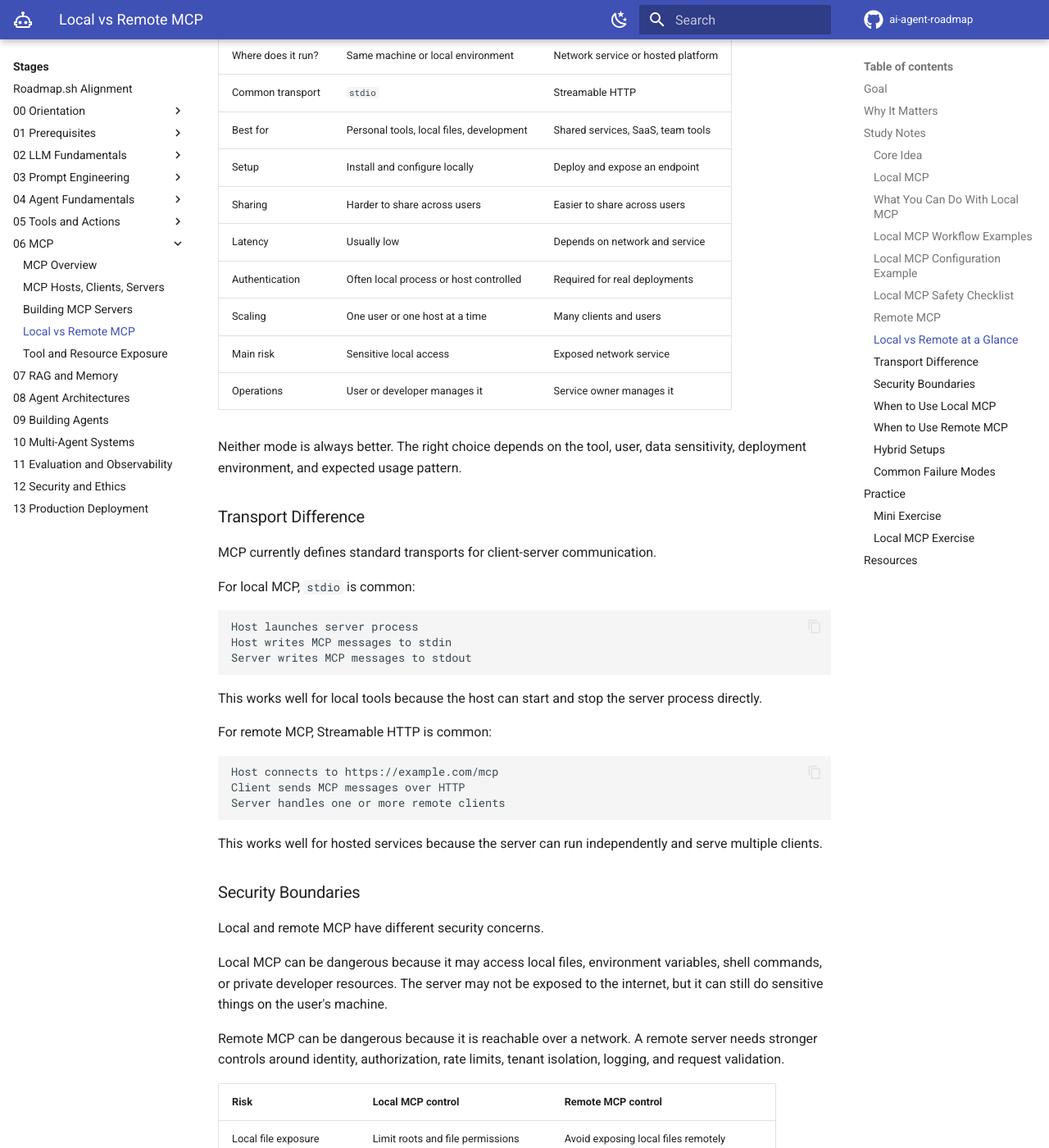
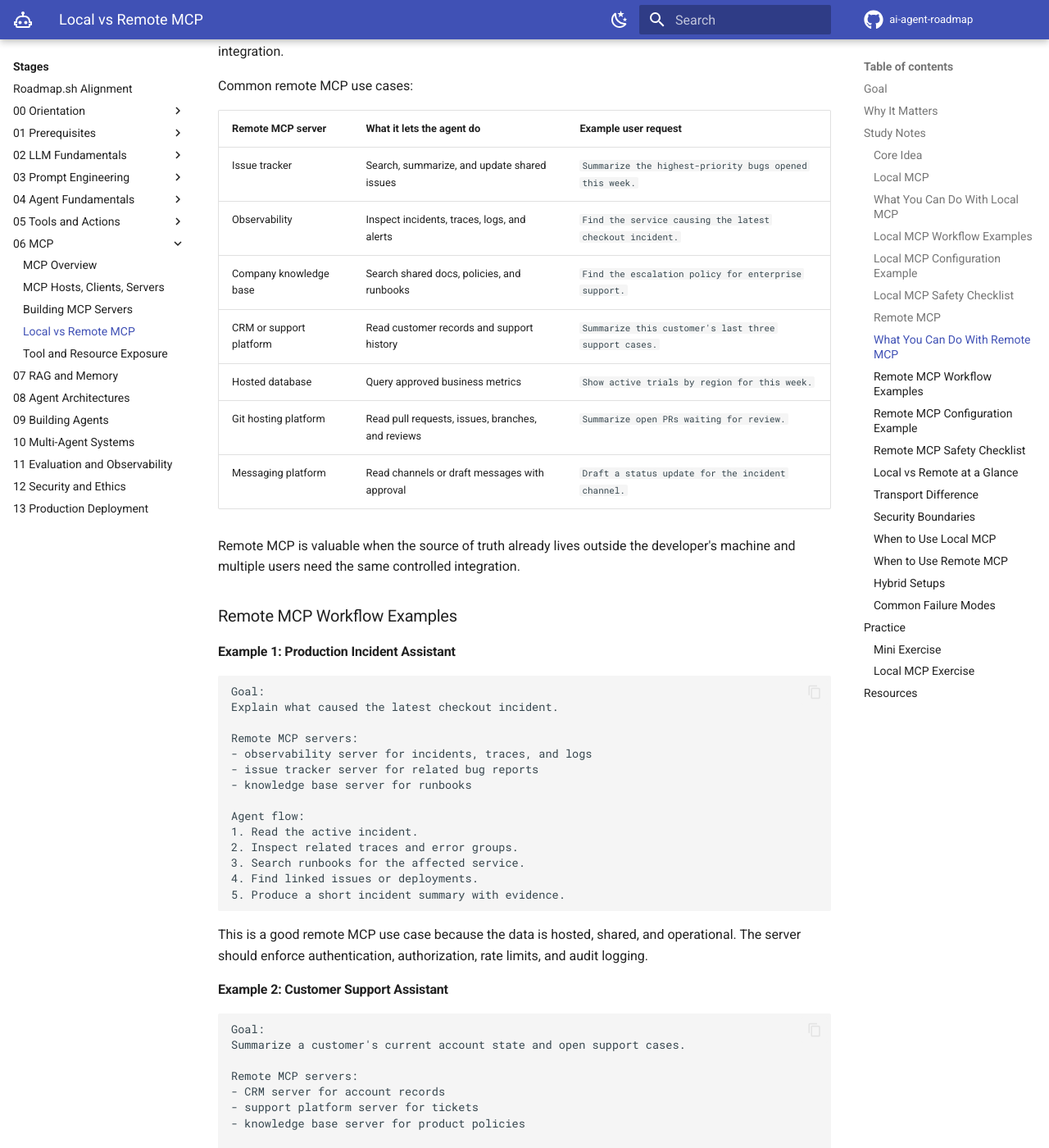
Before and after one commit to AceronX/ai-agent-roadmap, an MkDocs documentation site: the page built from docs/stages/06-mcp/local-vs-remote-mcp/index.md, in a window 1280 px wide and 1400 px high, scrolled down 6442 px. Shown: the whole window at 82% size. Built offline with MkDocs 1.6.1 and Material for MkDocs 9.7.7, drawn with Linux system fonts in a browser that asks for light colours; comment, search, counter and statistics services are not loaded; some of the changed text lies outside the part shown.

Commit message:
Expand remote MCP examples

````diff
--- a/docs/stages/06-mcp/local-vs-remote-mcp/index.md
+++ b/docs/stages/06-mcp/local-vs-remote-mcp/index.md
@@ -277,6 +277,164 @@
 it also introduces network, authentication, authorization, deployment, scaling,
 and monitoring concerns.
 
+### What You Can Do With Remote MCP
+
+Remote MCP is useful when the assistant needs a shared service instead of local
+machine context. The server runs independently, usually behind HTTPS, and many
+hosts or users can connect to the same integration.
+
+Common remote MCP use cases:
+
+| Remote MCP server | What it lets the agent do | Example user request |
+| --- | --- | --- |
+| Issue tracker | Search, summarize, and update shared issues | `Summarize the highest-priority bugs opened this week.` |
+| Observability | Inspect incidents, traces, logs, and alerts | `Find the service causing the latest checkout incident.` |
+| Company knowledge base | Search shared docs, policies, and runbooks | `Find the escalation policy for enterprise support.` |
+| CRM or support platform | Read customer records and support history | `Summarize this customer's last three support cases.` |
+| Hosted database | Query approved business metrics | `Show active trials by region for this week.` |
+| Git hosting platform | Read pull requests, issues, branches, and reviews | `Summarize open PRs waiting for review.` |
+| Messaging platform | Read channels or draft messages with approval | `Draft a status update for the incident channel.` |
+
+Remote MCP is valuable when the source of truth already lives outside the
+developer's machine and multiple users need the same controlled integration.
+
+### Remote MCP Workflow Examples
+
+#### Example 1: Production Incident Assistant
+
+```text
+Goal:
+Explain what caused the latest checkout incident.
+
+Remote MCP servers:
+- observability server for incidents, traces, and logs
+- issue tracker server for related bug reports
+- knowledge base server for runbooks
+
+Agent flow:
+1. Read the active incident.
+2. Inspect related traces and error groups.
+3. Search runbooks for the affected service.
+4. Find linked issues or deployments.
+5. Produce a short incident summary with evidence.
+```
+
+This is a good remote MCP use case because the data is hosted, shared, and
+operational. The server should enforce authentication, authorization, rate
+limits, and audit logging.
+
+#### Example 2: Customer Support Assistant
+
+```text
+Goal:
+Summarize a customer's current account state and open support cases.
+
+Remote MCP servers:
+- CRM server for account records
+- support platform server for tickets
+- knowledge base server for product policies
+
+Agent flow:
+1. Retrieve the customer's account record.
+2. Search open support cases.
+3. Find relevant policy or troubleshooting docs.
+4. Draft a support summary.
+5. Ask for approval before sending any message.
+```
+
+This is a good remote MCP use case because support agents need shared customer
+systems, not one user's local files. The main risk is exposing customer data to
+the wrong user or tenant.
+
+#### Example 3: Team Knowledge Assistant
+
+```text
+Goal:
+Find the approved deployment checklist for mobile releases.
+
+Remote MCP servers:
+- company docs server
+- release management server
+
+Agent flow:
+1. Search the shared docs index.
+2. Filter to approved or current documents.
+3. Read the deployment checklist.
+4. Check release status if needed.
+5. Return the checklist with links.
+```
+
+This is a better remote MCP fit than local MCP because the knowledge base should
+be consistent across the team and centrally maintained.
+
+#### Example 4: Remote Git Hosting Assistant
+
+```text
+Goal:
+Summarize open pull requests for the backend team.
+
+Remote MCP servers:
+- Git hosting server
+- issue tracker server
+
+Agent flow:
+1. List open pull requests for the backend repository.
+2. Filter by team label or branch convention.
+3. Read review status and linked issues.
+4. Group PRs by blocked, ready for review, and ready to merge.
+5. Produce a team summary.
+```
+
+This is different from a local Git MCP server. Local Git is best for the current
+working tree. Remote Git hosting is best for shared PRs, reviews, issues, and
+repository metadata.
+
+### Remote MCP Configuration Example
+
+A remote MCP server is usually configured as a network endpoint instead of a
+local command.
+
+```json
+{
+  "mcpServers": {
+    "company-docs": {
+      "url": "https://mcp.example.com/docs"
+    }
+  }
+}
+```
+
+Real deployments should include authentication and authorization. The exact
+configuration depends on the host, but the design should answer:
+
+- Which users can connect?
+- Which tools can each user call?
+- Which resources can each user read?
+- How are tokens or credentials stored?
+- What gets logged for audit and debugging?
+
+For example, a remote issue tracker MCP server might expose only issue-reading
+tools to most users, while requiring additional permissions for status changes
+or comments.
+
+### Remote MCP Safety Checklist
+
+Before exposing a remote MCP server, ask:
+
+- Is the server reachable only over HTTPS?
+- How does the server authenticate users or clients?
+- Does authorization check the user's real permissions in the backing system?
+- Is tenant or workspace isolation enforced?
+- Are tool calls logged with user, time, arguments, and result summary?
+- Are rate limits and timeouts configured?
+- Are write actions separated from read-only tools?
+- Do high-impact actions require confirmation?
+- Can credentials be rotated without redeploying every client?
+- Does the server return only the minimum data the agent needs?
+
+Remote MCP should be treated like an API surface. A valid MCP request still
+needs identity, policy, and operational controls.
+
 ### Local vs Remote at a Glance
 
 | Question | Local MCP | Remote MCP |
````
